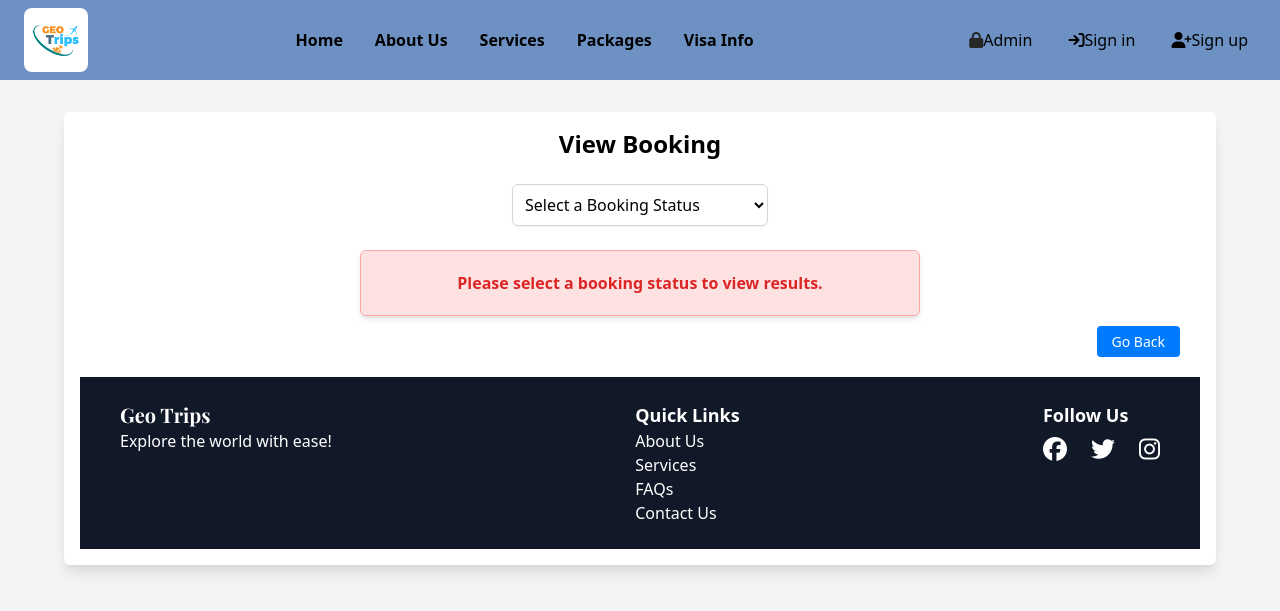
After one commit to RakibHossain231/dbms-project-geo-trip, a PHP site: page /geo/view_booking.php in a window 1280 px wide. The commit adds this page. Shown: the top 611 px of the page. Run offline with PHP 8.4, Linux system fonts and the light colour scheme; some libraries are stand-ins or nearby versions; some web fonts are replaced.

Commit message:
Work on View Bookings button on Admin control panel

```diff
--- a/admin_panel.php
+++ b/admin_panel.php
@@ -89,7 +89,7 @@ else{
                 </a>
 
                 <!-- Bookings -->
-                <a href="view_bookings.php" class="admin-btn bg-yellow-50 border-yellow-200 text-yellow-700 hover:bg-yellow-100">
+                <a href="view_booking.php" class="admin-btn bg-yellow-50 border-yellow-200 text-yellow-700 hover:bg-yellow-100">
                     <i class="fas fa-book text-2xl"></i>
                     <div>
                         <p class="font-semibold">View Bookings</p>
--- /dev/null
+++ b/ajax/fetch_bookings.php
@@ -0,0 +1,73 @@
+<?php
+include('../things/db_connect.php');
+
+// Get the status from the AJAX request
+$status = isset($_POST['status']) ? $_POST['status'] : '';  // Default to empty, as no selection will show nothing
+
+// SQL query based on the status
+if ($status == 'default') {
+    // If no status is selected, do not show any records
+    echo '<div class="bg-red-100 text-red-600 p-5 border border-red-300 rounded-md shadow-md text-center font-large w-1/2 mx-auto">
+            <span class="font-semibold">Please select a booking status to view results.</span>
+        </div>';
+    exit;
+}
+elseif ($status == 'verified') {
+    $query = "SELECT * FROM bookings WHERE payment_status = 'verified'";
+} elseif ($status == 'pending') {
+    $query = "SELECT * FROM bookings WHERE payment_status = 'pending'";
+} elseif ($status == 'NULL') {
+    $query = "SELECT * FROM bookings WHERE payment_status IS NULL";
+} else {
+    $query = "SELECT * FROM bookings WHERE payment_status IN ('verified', 'pending') OR payment_status IS NULL";
+}
+
+$result = mysqli_query($conn, $query);
+
+// Output the rows as a table
+if (mysqli_num_rows($result) > 0) {
+    echo '<table class="min-w-full bg-white table-auto border-collapse">
+            <thead>
+                <tr class="bg-green-500 text-white">
+                    <th class="py-2 px-4">Serial No.</th>  <!-- Added Serial Number Column -->
+                    <th class="py-2 px-4">ID</th>
+                    <th class="py-2 px-4">Booking Date</th>
+                    <th class="py-2 px-4">Arrival Date</th>
+                    <th class="py-2 px-4">People Count</th>
+                    <th class="py-2 px-4">Cancellation ID</th>
+                    <th class="py-2 px-4">Payment ID</th>
+                    <th class="py-2 px-4">Admin ID</th>
+                    <th class="py-2 px-4">Customer ID</th>
+                    <th class="py-2 px-4">Package ID</th>
+                    <th class="py-2 px-4">Check Out</th>
+                    <th class="py-2 px-4">Payment Status</th>
+                </tr>
+            </thead>
+            <tbody>';
+
+    // Initialize serial number counter
+    $serialNo = 1;
+
+    while ($row = mysqli_fetch_assoc($result)) {
+        echo '<tr class="border-b">
+                <td class="py-2 px-4">' . $serialNo++ . '</td>  <!-- Display Serial Number -->
+                <td class="py-2 px-4">' . $row['id'] . '</td>
+                <td class="py-2 px-4">' . $row['booking_date'] . '</td>
+                <td class="py-2 px-4">' . $row['arrival_date'] . '</td>
+                <td class="py-2 px-4">' . $row['people_count'] . '</td>
+                <td class="py-2 px-4">' . $row['cancellation_id'] . '</td>
+                <td class="py-2 px-4">' . $row['payment_id'] . '</td>
+                <td class="py-2 px-4">' . $row['admin_id'] . '</td>
+                <td class="py-2 px-4">' . $row['customer_id'] . '</td>
+                <td class="py-2 px-4">' . $row['package_id'] . '</td>
+                <td class="py-2 px-4">' . $row['check_out'] . '</td>
+                <td class="py-2 px-4">' . ($row['payment_status'] ? $row['payment_status'] : 'Not Set') . '</td>
+              </tr>';
+    }
+    echo '</tbody></table>';
+} else {
+    echo '<div class="bg-red-100 text-red-700 p-4 border border-red-300 rounded-md shadow-md text-center font-medium w-1/2 mx-auto">
+            <span class="font-semibold">No bookings found</span> for the selected status. Please try selecting another status or check back later.
+          </div>';
+}
+?>
--- /dev/null
+++ b/view_booking.php
@@ -0,0 +1,66 @@
+<!DOCTYPE html>
+<html lang="en">
+<head>
+    <meta charset="UTF-8">
+    <meta name="viewport" content="width=device-width, initial-scale=1.0">
+    <title>View Booking</title>
+    <link href="https://cdn.jsdelivr.net/npm/tailwindcss@2.1.2/dist/tailwind.min.css" rel="stylesheet">
+    <script src="https://code.jquery.com/jquery-3.6.0.min.js"></script> <!-- Add jQuery -->
+</head>
+<?php include 'things/top.php'  ?>
+<body class="bg-gray-100">
+    <?php include 'things/navbar.php'  ?>
+    <div class="max-w-6xl mx-auto my-8 p-4 bg-white shadow-lg rounded-md">
+        <h1 class="text-2xl font-semibold mb-6 text-center">View Booking</h1>
+
+        <!-- Dropdown Menu for Status -->
+        <div class="flex justify-center space-x-8 mb-6">
+            <div class="relative inline-block w-64">
+                <select id="searchType" class="block w-full p-2 border border-gray-300 rounded-md shadow-sm focus:outline-none focus:ring-2 focus:ring-blue-500 focus:border-blue-500">
+                    <option value="default" disabled selected>Select a Booking Status</option> <!-- Default 'Please Select' option -->
+                    <option value="verified" class="bg-green-100 text-green-800 hover:bg-green-200">Verified Booking</option>
+                    <option value="pending" class="bg-yellow-100 text-yellow-800 hover:bg-yellow-200">Pending Booking</option>
+                    <option value="NULL" class="bg-gray-100 text-gray-800 hover:bg-gray-200">Null Payment Booking</option>
+                    <option value="all" class="bg-blue-100 text-blue-800 hover:bg-blue-200">All Bookings</option>
+                </select>
+            </div>
+        </div>
+
+        <!-- Initial Empty Output -->
+        <div id="bookingTable">
+            <!-- Table will be populated here once an option is selected -->
+        </div>
+
+
+    <script>
+        $(document).ready(function() {
+            // On page load, load the verified bookings by default
+            loadBookings('default');
+
+            // On dropdown change, load the selected status bookings
+            $('#searchType').change(function() {
+                var status = $(this).val();
+                loadBookings(status);
+            });
+
+            function loadBookings(status) {
+                $.ajax({
+                    url: 'ajax/fetch_bookings.php',
+                    type: 'POST',
+                    data: {status: status},
+                    success: function(response) {
+                        $('#bookingTable').html(response);
+                    }
+                });
+            }
+        });
+    </script>
+
+</body>
+    <div style="text-align: right; margin-top: 10px; margin-bottom: 20px; padding-right: 20px;">
+      <button onclick="window.history.back()" style="background-color: #007bff; color: white; padding: 5px 15px; border: none; border-radius: 4px; cursor: pointer; font-size: 14px;">
+          Go Back
+      </button>
+    </div>
+    <?php include 'things/footer.php'  ?>
+</html>
```
